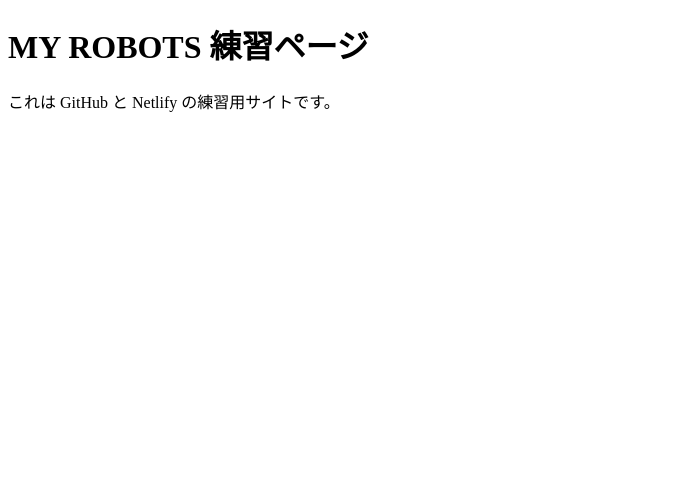
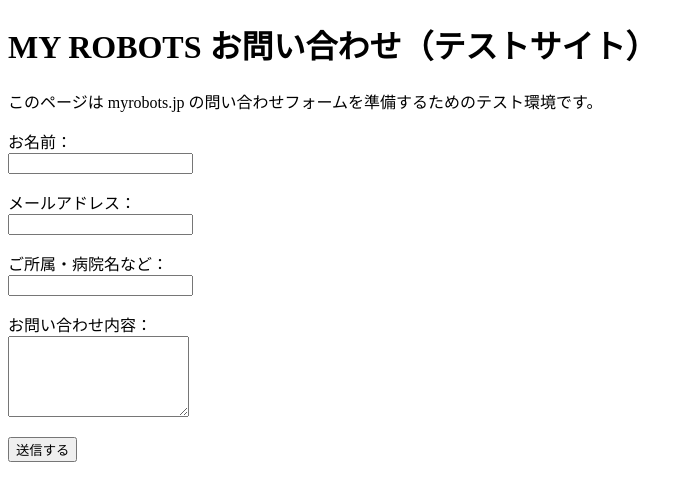
Before and after one commit to yoichimiyazaki55/practice-myrobots, a plain HTML site: page index.html in a window 1280 px wide. Shown: the whole page, without its empty margins (0-692 px from the left). Drawn offline with Linux system fonts and the light colour scheme.

Commit message:
Add index.html with contact form

```diff
--- a/index.html
+++ b/index.html
@@ -2,10 +2,42 @@
 <html lang="ja">
 <head>
   <meta charset="utf-8" />
-  <title>MY ROBOTS 練習ページ</title>
+  <title>MY ROBOTS | お問い合わせテスト</title>
 </head>
 <body>
-  <h1>MY ROBOTS 練習ページ</h1>
-  <p>これは GitHub と Netlify の練習用サイトです。</p>
+  <h1>MY ROBOTS お問い合わせ（テストサイト）</h1>
+  <p>このページは myrobots.jp の問い合わせフォームを準備するためのテスト環境です。</p>
+
+  <form name="contact" method="POST" data-netlify="true">
+    <input type="hidden" name="form-name" value="contact" />
+
+    <p>
+      <label>お名前：<br />
+        <input type="text" name="name" required />
+      </label>
+    </p>
+
+    <p>
+      <label>メールアドレス：<br />
+        <input type="email" name="email" required />
+      </label>
+    </p>
+
+    <p>
+      <label>ご所属・病院名など：<br />
+        <input type="text" name="organization" />
+      </label>
+    </p>
+
+    <p>
+      <label>お問い合わせ内容：<br />
+        <textarea name="message" rows="5" required></textarea>
+      </label>
+    </p>
+
+    <p>
+      <button type="submit">送信する</button>
+    </p>
+  </form>
 </body>
 </html>
```
